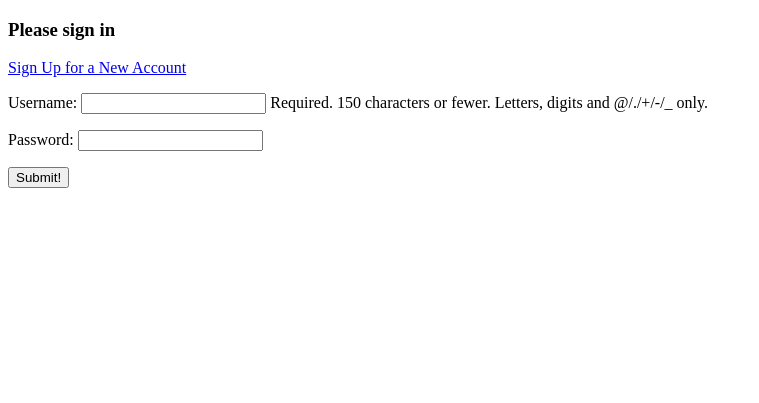
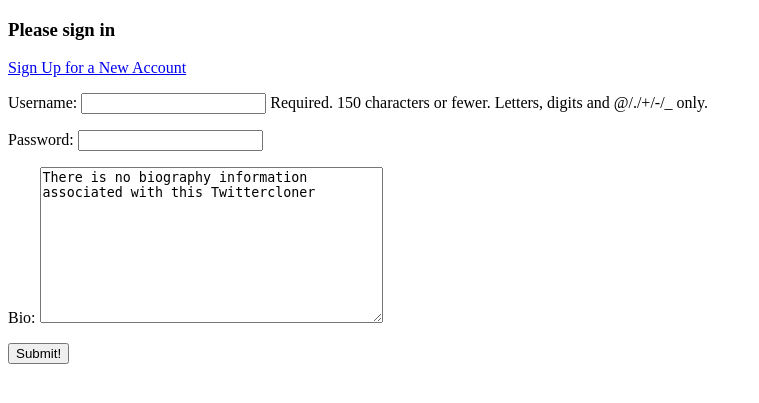
Before and after one commit to pokeyjess/Twitterclone, a Django app: page /signup/ in a window 1280 px wide. Shown: the top 403 px of the page, without its empty margins (0-759 px from the left). Run offline with Django 3.2, Linux system fonts and the light colour scheme.

Commit message:
Adds bio field to user

```diff
--- a/authentication/forms.py
+++ b/authentication/forms.py
@@ -4,7 +4,7 @@ from twitteruser.models import MyUser
 class SignUpForm(forms.ModelForm):
     class Meta:
         model = MyUser
-        fields = ['username', 'password']
+        fields = ['username', 'password', 'bio']
 
 class LoginForm(forms.Form):
     username = forms.CharField(max_length=80)
--- a/authentication/views.py
+++ b/authentication/views.py
@@ -8,7 +8,7 @@ def signup_view(request):
         form = SignUpForm(request.POST)
         if form.is_valid():
             data = form.cleaned_data
-            new_user = MyUser.objects.create_user(username=data.get("username"), password=data.get("password"), display_name=data.get("display_name"))
+            new_user = MyUser.objects.create_user(username=data.get("username"), password=data.get("password"), bio=data.get("bio"))
             login(request, new_user)
             return HttpResponseRedirect(reverse("homepage"))
 
--- a/templates/author.html
+++ b/templates/author.html
@@ -3,10 +3,9 @@
       {% else %}
       <h1>{{ author.username }}</h1>
       <p>Twittercloning since: {{ author.joined_date }}</p>
+      <p>About me: {{author.bio}}</p>
+
       <h5>Follows: {{ author.follows.count}}</h5>
-
-
-
       {% if request.user.id == author.id %}
       {% if pings.count > 1 %}
       <a href="/notifications/">You Have Notifications!</a>
--- a/twitteruser/admin.py
+++ b/twitteruser/admin.py
@@ -4,4 +4,4 @@ from twitteruser.models import MyUser
 
 admin.site.register(MyUser, UserAdmin)
 
-# UserAdmin.fieldsets += ('Custom fields set', {'fields': ('display_name',)}),
+UserAdmin.fieldsets += ('Custom fields set', {'fields': ('bio',)}),
--- a/twitteruser/models.py
+++ b/twitteruser/models.py
@@ -4,7 +4,7 @@ from django.db import models
 from datetime import date
 
 class MyUser(AbstractUser):
-    # display_name = models.CharField(max_length=80)
+    bio = models.TextField(default="There is no biography information associated with this Twittercloner")
     joined_date = models.DateField(auto_now_add=True)
     follows = models.ManyToManyField("self", symmetrical=False)
 
```
Also changed, not shown: twitteruser/migrations/0003_myuser_bio.py (added).
